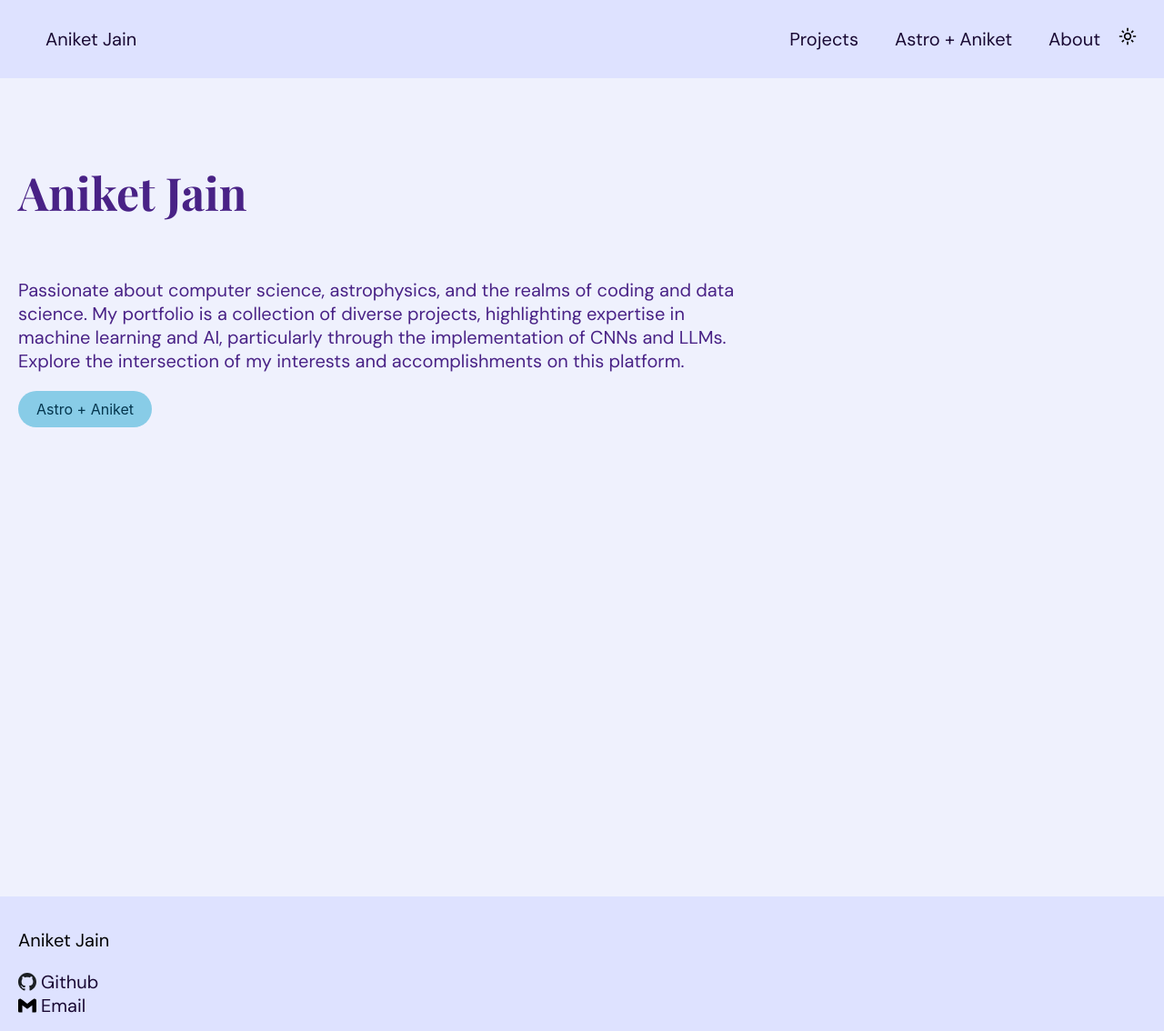
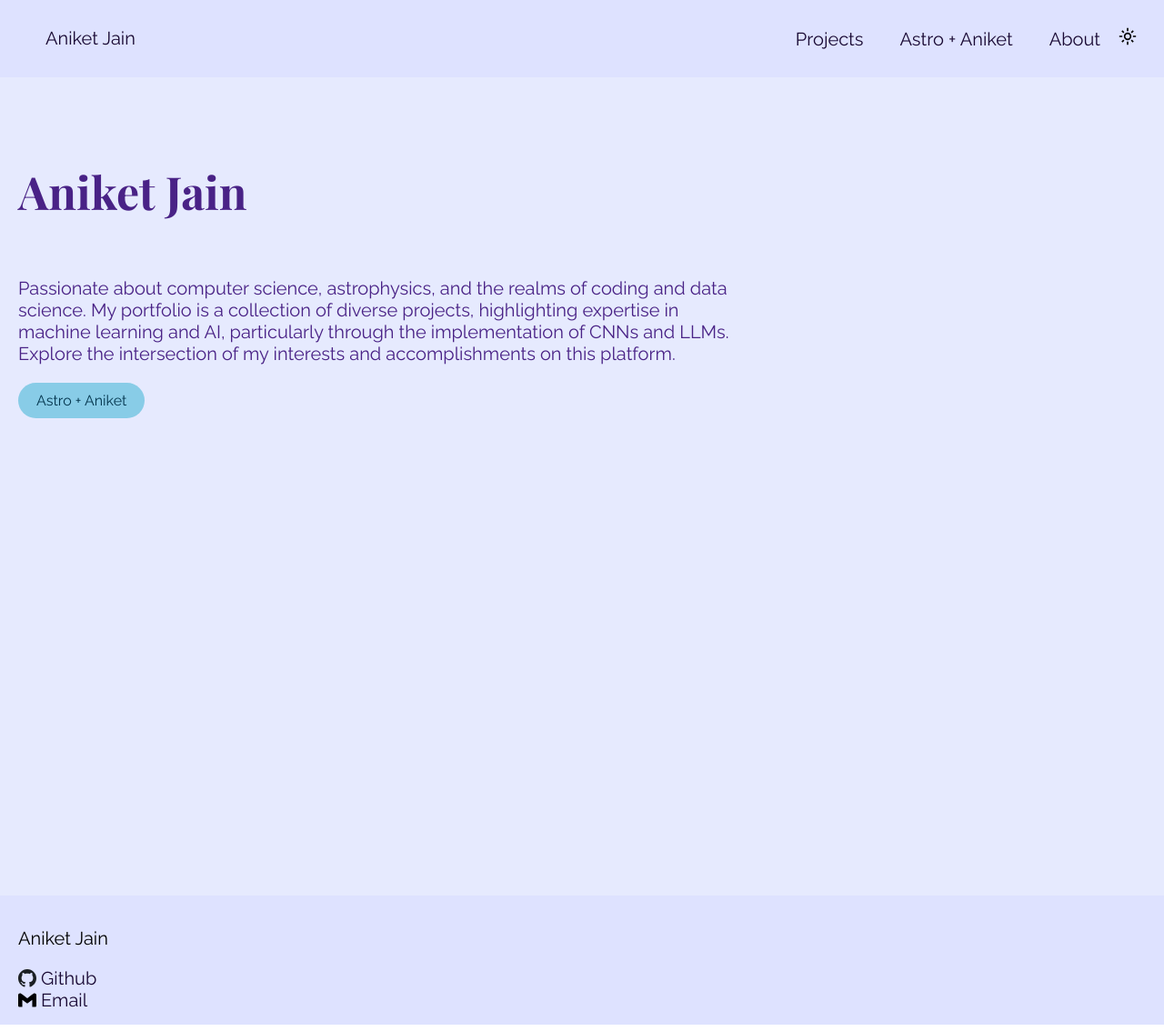
Before and after one commit to jain-aniket/aniketj, a React (Create React App) app: page / in a window 1280 px wide. Shown: the whole page at 91% size. Built offline with nearby package versions, Linux system fonts and the light colour scheme.

Commit message:
Font updates

```diff
--- a/public/index.html
+++ b/public/index.html
@@ -1,6 +1,6 @@
 <link rel="preconnect" href="https://fonts.googleapis.com">
 <link rel="preconnect" href="https://fonts.gstatic.com" crossorigin>
-<link href="https://fonts.googleapis.com/css2?family=Playfair+Display:wght@400;700&family=DM+Sans:wght@400;700&display=swap" rel="stylesheet">
+<link href="https://fonts.googleapis.com/css2?family=Playfair+Display:wght@400;700&family=Raleway:wght@400;700&display=swap" rel="stylesheet">
 <!DOCTYPE html>
 <html lang="en">
   <head>
--- a/src/App.css
+++ b/src/App.css
@@ -1,6 +1,6 @@
 body[data-theme='palette1'] {
   --primary-1: #DEE2FF;
-  --primary-2: #eff1fd;
+  --primary-2: #e6eafe;
   --primary-3: #88CCE7;
   --secondary-1: #190933;
   --secondary-2: #492286;
--- a/src/components/ButtonSolid.css
+++ b/src/components/ButtonSolid.css
@@ -7,6 +7,7 @@
   border-radius: 50px;
   text-align: center;
   transition: background-color 0.3s ease;
+  font-family: 'Raleway', sans-serif;
 }
 
 .button-solid:hover {
--- a/src/components/Footer.css
+++ b/src/components/Footer.css
@@ -2,7 +2,7 @@
 footer {
   padding: 15px 20px;
   background-color: var(--primary-1);
-  font-family: 'DM Sans', sans-serif;
+  font-family: 'Raleway', sans-serif;
 }
 
 footer p, footer a {
--- a/src/components/Navbar.css
+++ b/src/components/Navbar.css
@@ -2,7 +2,7 @@
   display: flex;
   justify-content: space-between;
   padding: 30px 30px;
-  font-family: 'DM Sans', sans-serif;
+  font-family: 'Raleway', sans-serif;
   background-color: var(--primary-1);
   box-shadow: 0px 2px 4px rgba(0, 0, 0, 0.1);
 }
--- a/src/components/Splash.css
+++ b/src/components/Splash.css
@@ -20,5 +20,5 @@
 
 .splash p {
   font-size: 20px;
-  font-family: 'DM Sans', sans-serif;
+  font-family: 'Raleway', sans-serif;
 }
```
